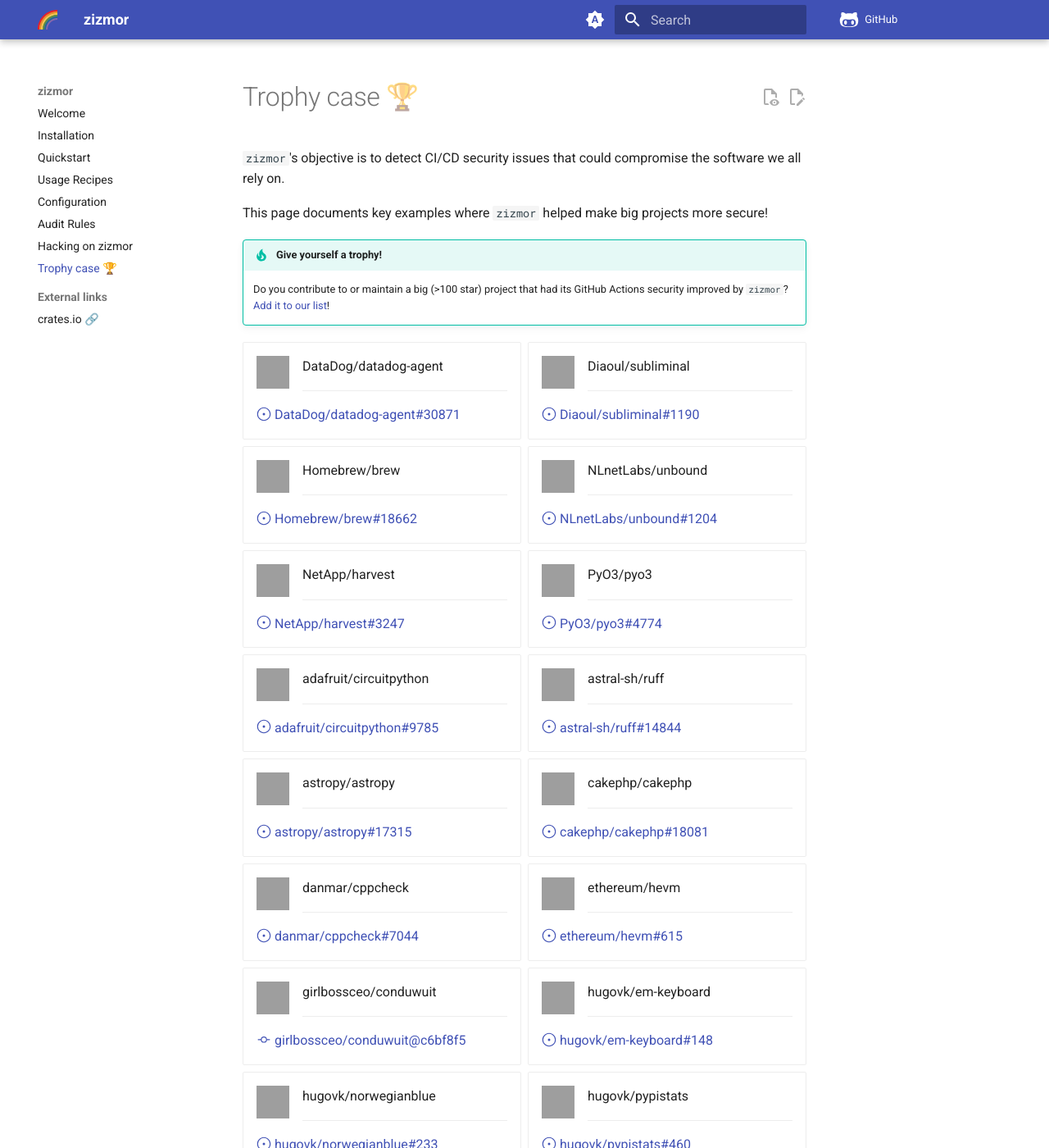
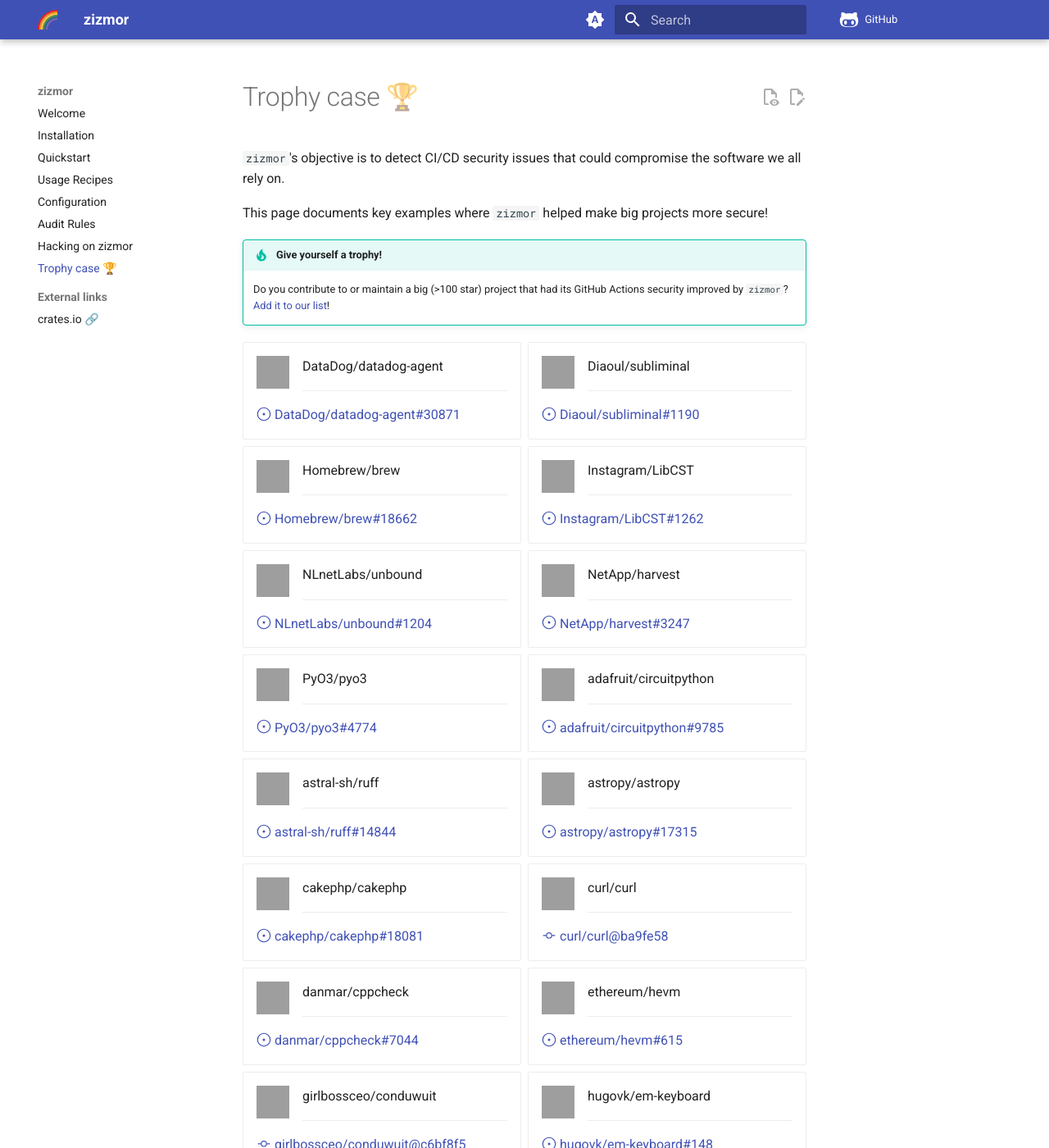
Before and after one commit to zizmorcore/zizmor, an MkDocs documentation site: the page built from docs/trophy-case.md, in a window 1280 px wide and 1400 px high. Shown: the whole window at 82% size. Built offline with MkDocs 1.6.1 and Material for MkDocs 9.7.7, drawn with Linux system fonts in a browser that asks for light colours; comment, search, counter and statistics services are not loaded; some of the changed text lies outside the part shown; grey boxes are pictures that could not be loaded.

Commit message:
docs: more trophies (#310)
Signed-off-by: William Woodruff <william@yossarian.net>

```diff
--- a/docs/snippets/trophies.md
+++ b/docs/snippets/trophies.md
@@ -16,6 +16,12 @@
     ---
 
     Homebrew/brew#18662
+
+-   ![](https://github.com/Instagram.png?size=40){ width="40" loading=lazy align=left } Instagram/LibCST
+
+    ---
+
+    Instagram/LibCST#1262
 
 -   ![](https://github.com/NLnetLabs.png?size=40){ width="40" loading=lazy align=left } NLnetLabs/unbound
 
@@ -58,6 +64,12 @@
     ---
 
     cakephp/cakephp#18081
+
+-   ![](https://github.com/curl.png?size=40){ width="40" loading=lazy align=left } curl/curl
+
+    ---
+
+    curl/curl@ba9fe58d4331402a24495618668b2cc8afe9794e
 
 -   ![](https://github.com/danmar.png?size=40){ width="40" loading=lazy align=left } danmar/cppcheck
 
@@ -197,6 +209,12 @@
 
     pypa/pip-audit#851
 
+-   ![](https://github.com/pytest-dev.png?size=40){ width="40" loading=lazy align=left } pytest-dev/pytest
+
+    ---
+
+    pytest-dev/pytest#13062
+
 -   ![](https://github.com/python-attrs.png?size=40){ width="40" loading=lazy align=left } python-attrs/attrs
 
     ---
--- a/docs/snippets/trophies.txt
+++ b/docs/snippets/trophies.txt
@@ -8,11 +8,12 @@
 astral-sh/ruff#14844
 astropy/astropy#17315
 cakephp/cakephp#18081
-girlbossceo/conduwuit@c6bf8f5ea15a6b963220a1de4bb50a639d0d0696
+curl/curl@ba9fe58d4331402a24495618668b2cc8afe9794e
 danmar/cppcheck#7044
 DataDog/datadog-agent#30871
 Diaoul/subliminal#1190
 ethereum/hevm#615
+girlbossceo/conduwuit@c6bf8f5ea15a6b963220a1de4bb50a639d0d0696
 Homebrew/brew#18662
 hugovk/em-keyboard#148
 hugovk/norwegianblue#233
@@ -25,6 +26,7 @@
 hynek/prometheus-async#70
 hynek/stamina#81
 hynek/structlog#663
+Instagram/LibCST#1262
 matplotlib/matplotlib#29251
 marcusvolz/strava_py#53
 mne-tools/mne-python#13011
```
Also changed, not shown: other parts of docs/snippets/trophies.txt (+1 -0 lines).
